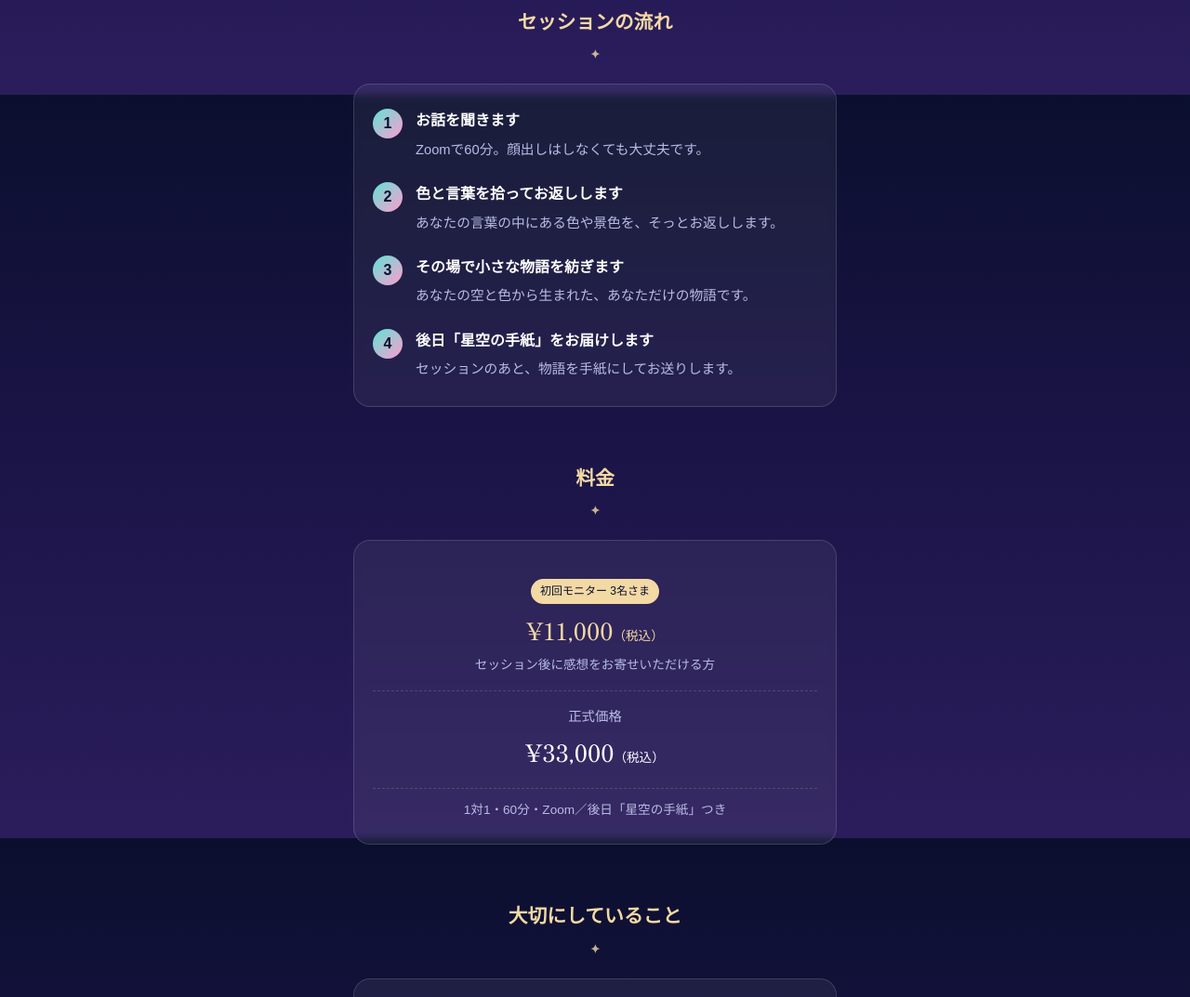
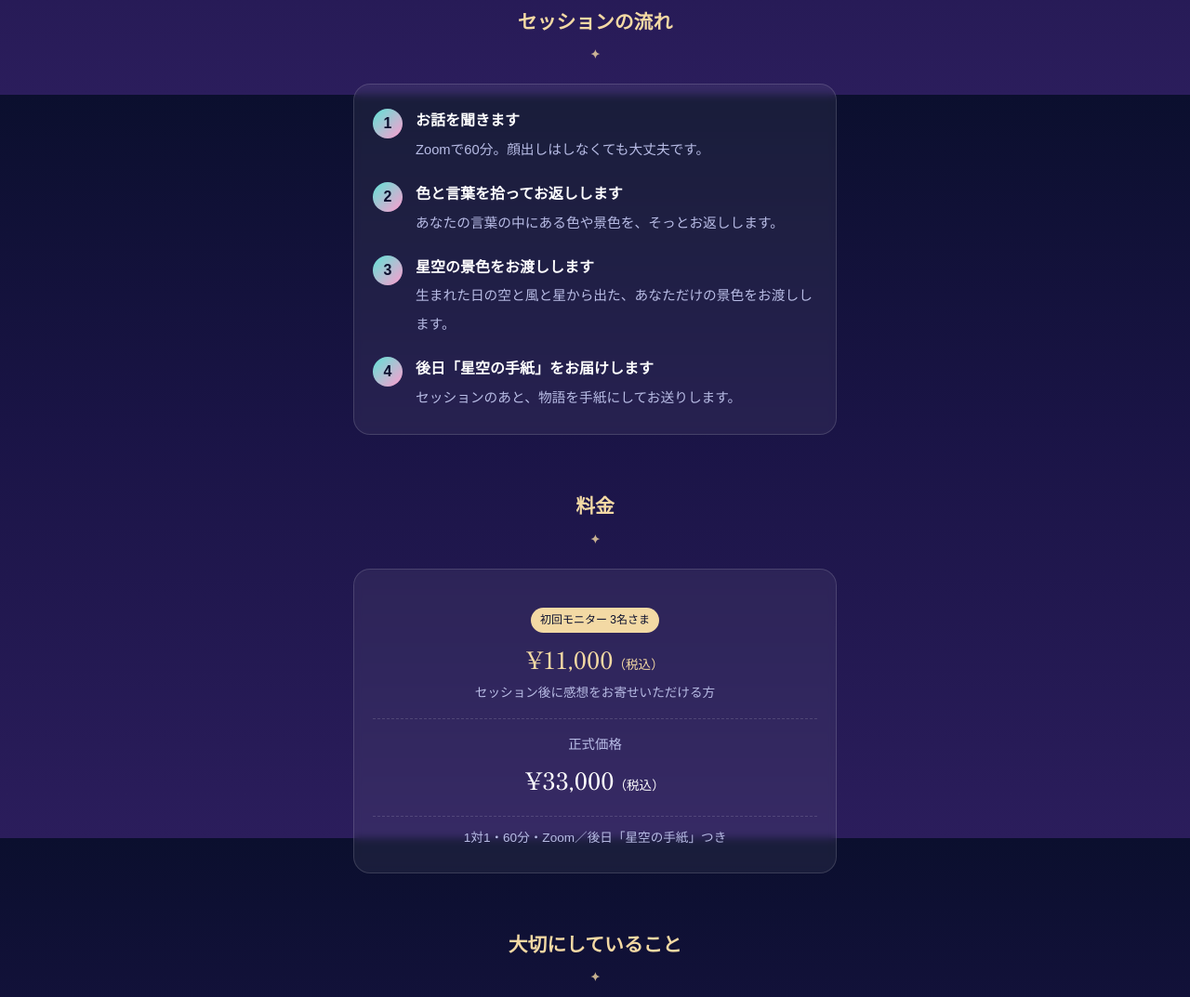
Before and after one commit to yuwa-bloom-realm/yuwa-world, a plain HTML site: page ryubou-session/index.html in a window 1280 px wide. Shown: the part 1498-2571 px from the top of the page at 93% size. Drawn offline with Linux system fonts and the light colour scheme; a web font is replaced by a local one.

Commit message:
セッションの流れ3番を差し替え
Co-Authored-By: Claude Opus 5.5 <noreply@anthropic.com>
Claude-Session: https://claude.ai/code/session_01PDibZrSxTEVFDxaWEfRSPc

```diff
--- a/ryubou-session/index.html
+++ b/ryubou-session/index.html
@@ -162,7 +162,7 @@
       <ol class="steps">
         <li><b>お話を聞きます</b><span>Zoomで60分。顔出しはしなくても大丈夫です。</span></li>
         <li><b>色と言葉を拾ってお返しします</b><span>あなたの言葉の中にある色や景色を、そっとお返しします。</span></li>
-        <li><b>その場で小さな物語を紡ぎます</b><span>あなたの空と色から生まれた、あなただけの物語です。</span></li>
+        <li><b>星空の景色をお渡しします</b><span>生まれた日の空と風と星から出た、あなただけの景色をお渡しします。</span></li>
         <li><b>後日「星空の手紙」をお届けします</b><span>セッションのあと、物語を手紙にしてお送りします。</span></li>
       </ol>
     </div>
```
